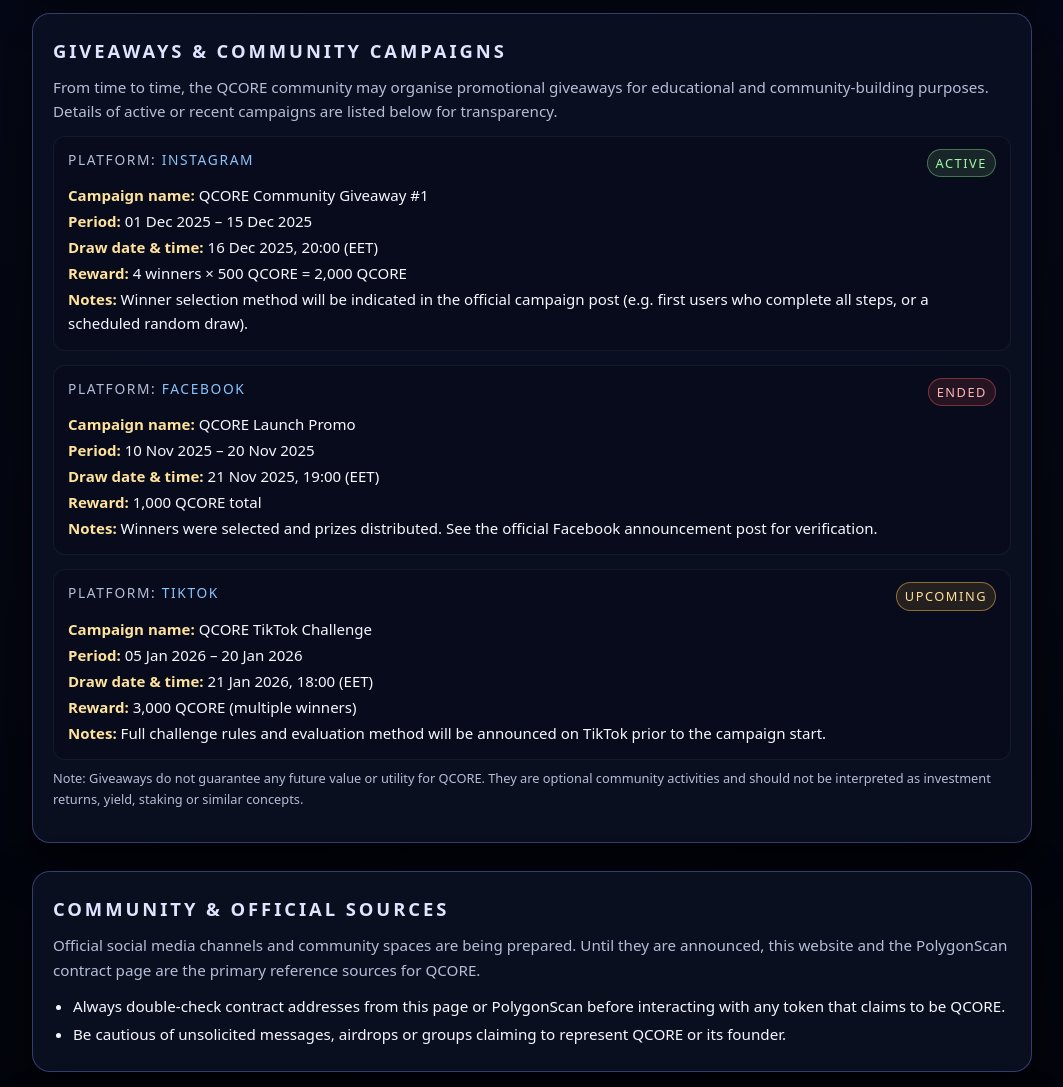
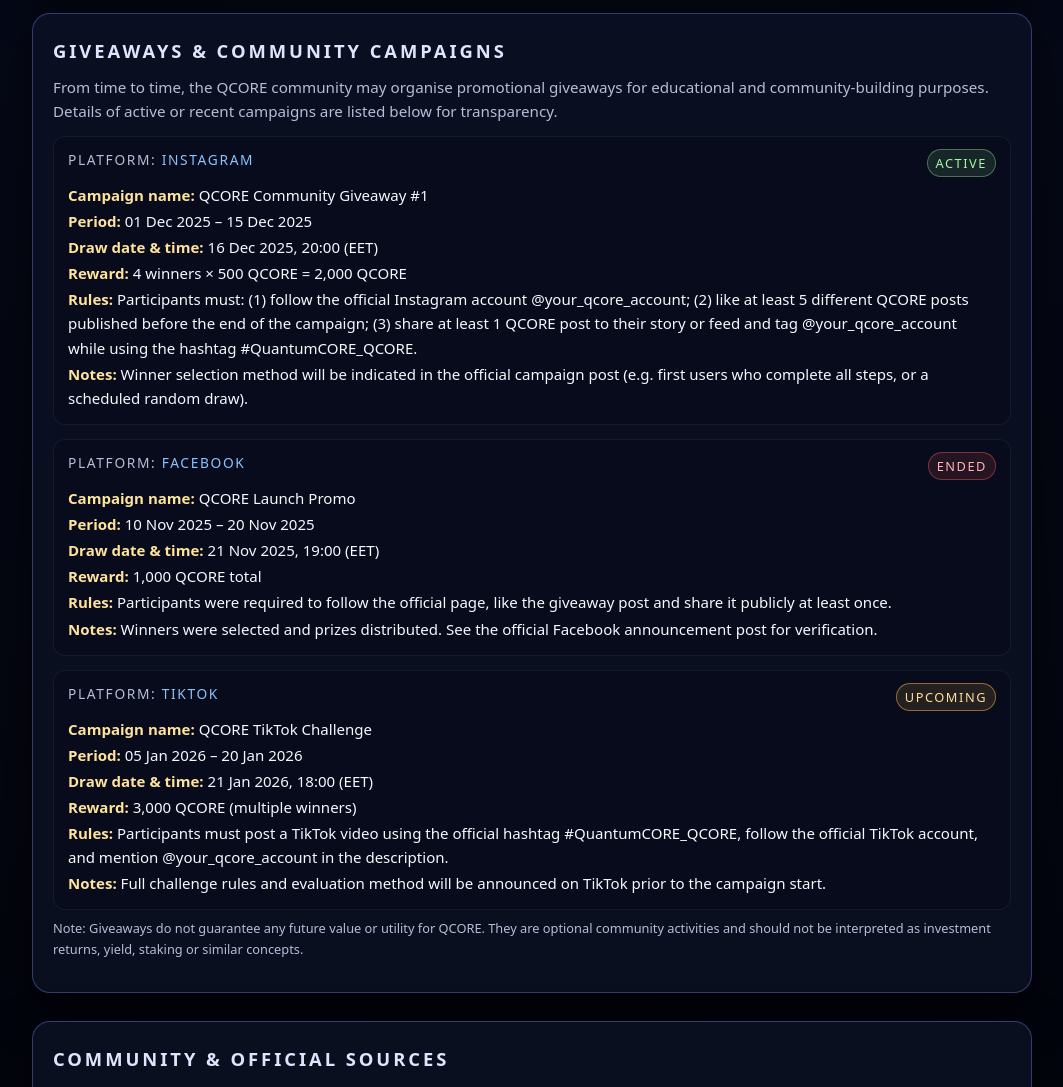
Before and after one commit to alhusarium/qcore-website, a plain HTML site: page index.html in a window 1280 px wide. Shown: the part 1620-2707 px from the top of the page, without its empty margins (108-1171 px from the left). Drawn offline with Linux system fonts and the light colour scheme.

Commit message:
Update index.html

```diff
--- a/index.html
+++ b/index.html
@@ -909,10 +909,16 @@
 				: ""
 			}
 			${
+			  g.rules
+				? `<p><strong>Rules:</strong> ${g.rules}</p>`
+				: ""
+			}
+			${
 			  g.notes
 				? `<p><strong>Notes:</strong> ${g.notes}</p>`
 				: ""
 			}
+
           </div>
         `;
 
```
Lines whose indentation alone changed are shown as unchanged.
